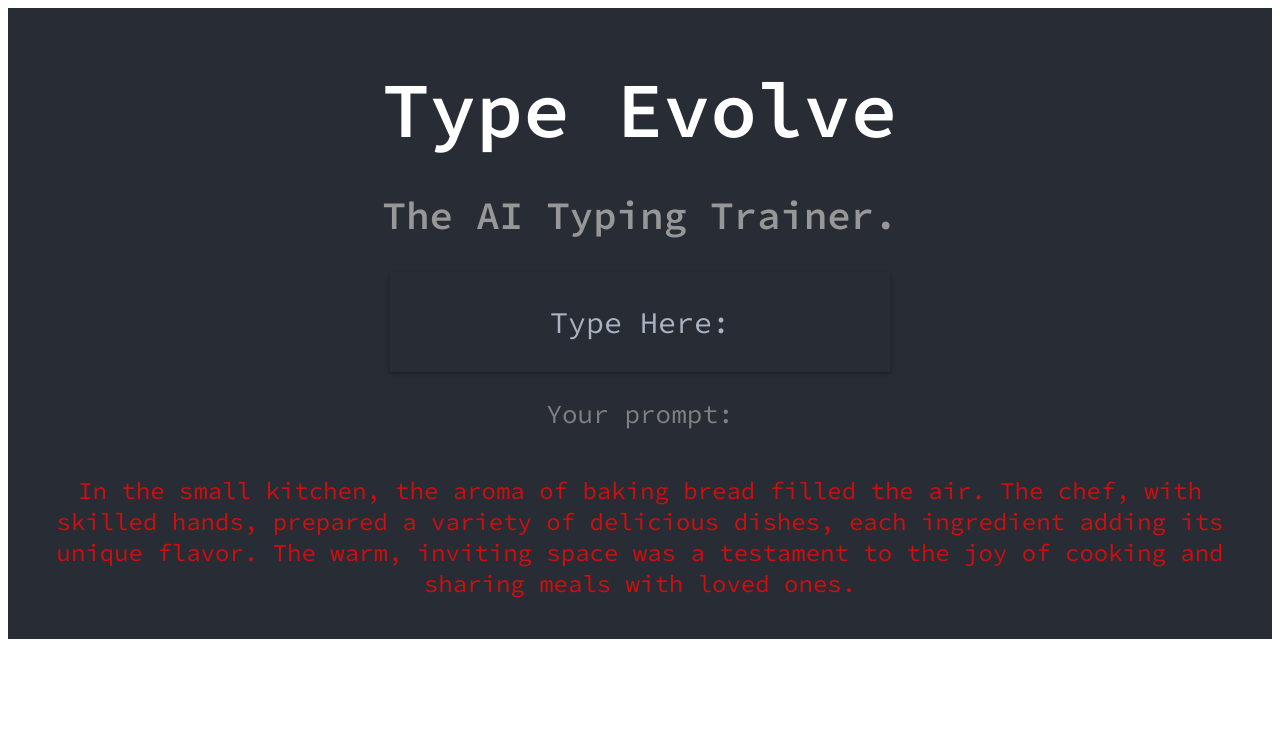
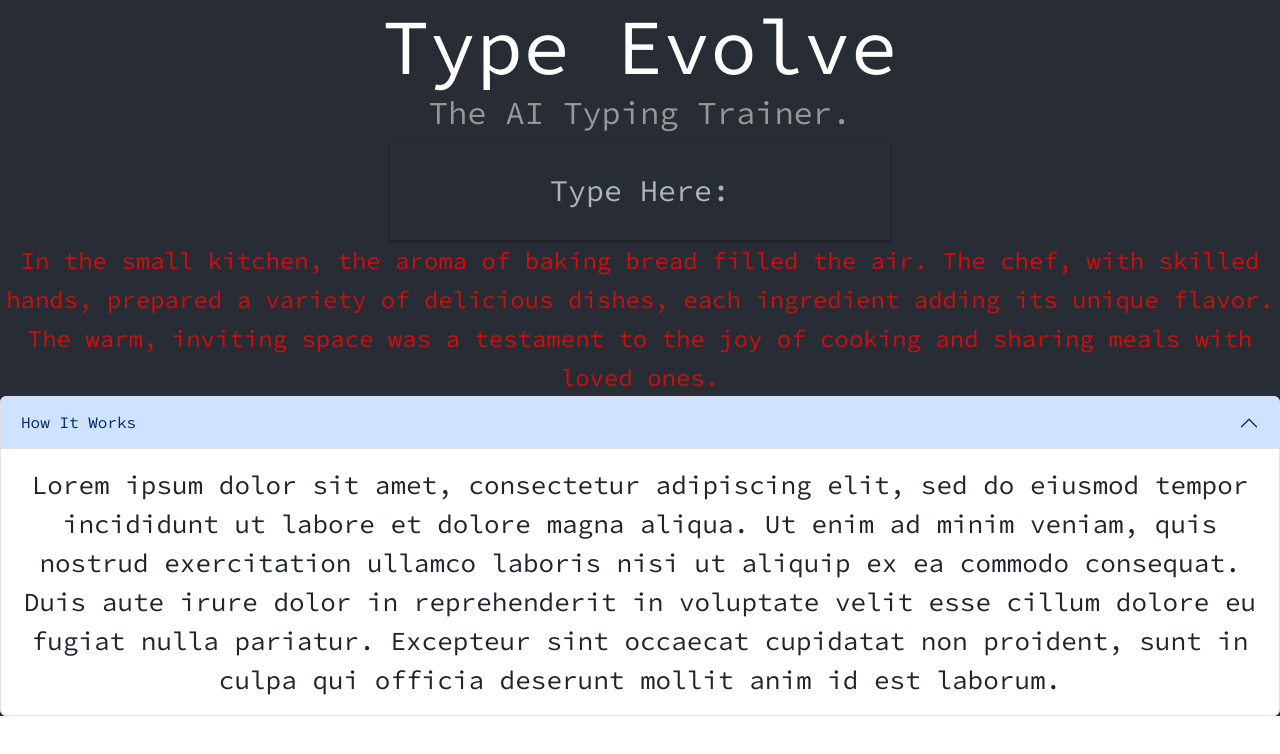
Before and after one commit to MattBoraske/TypeEvolve, a React (Create React App) app: page / in a window 1280 px wide. Shown: the top 754 px of the page. Built offline with nearby package versions, Linux system fonts and the light colour scheme.

Commit message:
adding accordion

```diff
--- a/package.json
+++ b/package.json
@@ -7,6 +7,7 @@
     "@testing-library/react": "^13.4.0",
     "@testing-library/user-event": "^13.5.0",
     "axios": "^1.6.7",
+    "bootstrap": "^5.3.3",
     "node-fetch": "^3.3.2",
     "openai": "^4.28.4",
     "react": "^18.2.0",
--- a/src/components/target-box/target-box.css
+++ b/src/components/target-box/target-box.css
@@ -62,3 +62,8 @@
 .typingForm .form-control::placeholder {
   color: #a9b3c1; /* Sets a lighter color for the placeholder text */
 }
+
+.accordion-header {
+  text-align: center !important;
+  display: flex;
+}
--- a/src/components/target-box/target-box.js
+++ b/src/components/target-box/target-box.js
@@ -1,6 +1,8 @@
 import React, { useState, useEffect } from 'react';
+import { Accordion, Card } from 'react-bootstrap';
+import ResultsDisplay from '../results-display/results-display';
 import './target-box.css';
-import ResultsDisplay from '../results-display/results-display';
+import 'bootstrap/dist/css/bootstrap.min.css'; // Ensure Bootstrap CSS is imported
 
 const TextBox = ({ text, targetText}) => {
 
@@ -26,7 +28,7 @@ const TextBox = ({ text, targetText}) => {
       setComparisonResults(results);
       console.log('comparison results after setting', comparisonResults)
     }
-  }, [text, timerRunning, targetText]);
+  }, [text, timerRunning, targetText, comparisonResults]);
 
   const elapsedTime = endTime ? ((endTime - startTime) / 1000).toFixed(2) : 0;
 
@@ -41,10 +43,26 @@ const TextBox = ({ text, targetText}) => {
 
   return (
     <>
-          <div className="elementBelowTextBox">
-        Your prompt:
+      <div className="target-box">
+        <div className="target-text">
+          {renderStyledText()}
+        </div>
       </div>
-      <div className='text-box-to-type-to'>{renderStyledText()}</div>
+       <Accordion defaultActiveKey="0">
+        <Accordion.Item eventKey="0">
+          <Accordion.Header classname='accordion-header'>How It Works</Accordion.Header>
+          <Accordion.Body>
+            Lorem ipsum dolor sit amet, consectetur adipiscing elit, sed do
+            eiusmod tempor incididunt ut labore et dolore magna aliqua. Ut enim ad
+            minim veniam, quis nostrud exercitation ullamco laboris nisi ut
+            aliquip ex ea commodo consequat. Duis aute irure dolor in
+            reprehenderit in voluptate velit esse cillum dolore eu fugiat nulla
+            pariatur. Excepteur sint occaecat cupidatat non proident, sunt in
+            culpa qui officia deserunt mollit anim id est laborum.
+          </Accordion.Body>
+        </Accordion.Item>
+      </Accordion>
+
       {!timerRunning && endTime && (
         <ResultsDisplay
           elapsedTime={elapsedTime}
```
Also changed, not shown: 1 other file (tests, documents, lock files or other folders).
